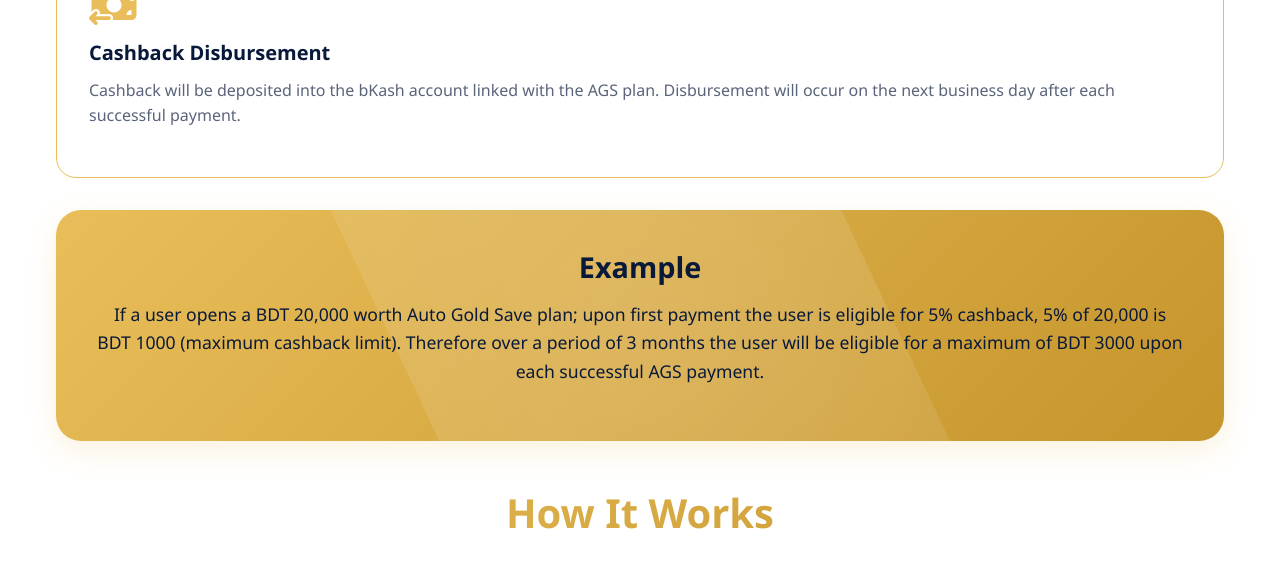
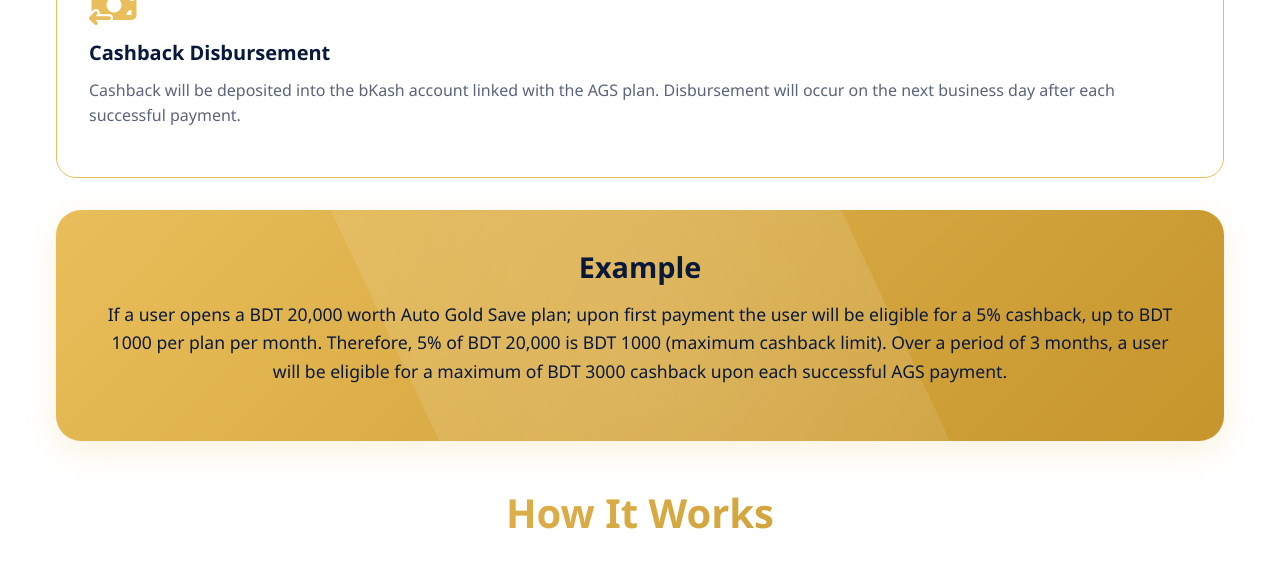
Before and after one commit to raihanmahmudiut/gk-splash, a plain HTML site: page index.html in a window 1280 px wide. Shown: the part 1785-2353 px from the top of the page. Drawn offline with nearby package versions, Linux system fonts and the light colour scheme.

Commit message:
made changes

```diff
--- a/index.html
+++ b/index.html
@@ -29,6 +29,7 @@
     </script>
 
     <!-- External Libraries -->
+    <link rel="icon" href="./icon.png" />
     <link href="https://cdnjs.cloudflare.com/ajax/libs/bootstrap/5.3.0/css/bootstrap.min.css" rel="stylesheet">
     <link rel="stylesheet" href="https://cdnjs.cloudflare.com/ajax/libs/font-awesome/6.5.1/css/all.min.css">
     <script src="https://cdnjs.cloudflare.com/ajax/libs/jquery/3.7.1/jquery.min.js"></script>
@@ -754,7 +755,7 @@
                 <div class="highlight-content">
                     <h3 class="highlight-title lang-content" id="exampleTitle">Example</h3>
                     <p class="highlight-text lang-content" id="exampleText">
-                        If a user opens a BDT 20,000 worth Auto Gold Save plan; upon first payment the user is eligible for 5% cashback, 5% of 20,000 is BDT 1000 (maximum cashback limit). Therefore over a period of 3 months the user will be eligible for a maximum of BDT 3000 upon each successful AGS payment.
+                        If a user opens a BDT 20,000 worth Auto Gold Save plan; upon first payment the user will be eligible for a 5% cashback, up to BDT 1000 per plan per month. Therefore, 5% of BDT 20,000 is BDT 1000 (maximum cashback limit). Over a period of 3 months, a user will be eligible for a maximum of BDT 3000 cashback upon each successful AGS payment.
                     </p>
                 </div>
             </div>
@@ -840,7 +841,7 @@
                 disbursementTitle: 'Cashback Disbursement',
                 disbursementDesc: 'Cashback will be deposited into the bKash account linked with the AGS plan. Disbursement will occur on the next business day after each successful payment.',
                 exampleTitle: 'Example',
-                exampleText: 'If a user opens a BDT 20,000 worth Auto Gold Save plan; upon first payment the user is eligible for 5% cashback, 5% of 20,000 is BDT 1000 (maximum cashback limit). Therefore over a period of 3 months the user will be eligible for a maximum of BDT 3000 upon each successful AGS payment.',
+                exampleText: 'If a user opens a BDT 20,000 worth Auto Gold Save plan; upon first payment the user will be eligible for a 5% cashback, up to BDT 1000 per plan per month. Therefore, 5% of BDT 20,000 is BDT 1000 (maximum cashback limit). Over a period of 3 months, a user will be eligible for a maximum of BDT 3000 cashback upon each successful AGS payment.',
                 faqTitle: 'Frequently Asked Questions',
                 termsTitle: 'Terms & Conditions',
                 ctaImagePath: './CTA-EN.png',
@@ -910,7 +911,7 @@
                 eligibilityTitle: 'যোগ্যতা',
                 eligibilityDesc: '৩রা সেপ্টেম্বর থেকে ৩রা অক্টোবর ২০২৫ পর্যন্ত, গোল্ড কিনেন অ্যাপের সকল গ্রাহক ৩ মাস মেয়াদী অটো গোল্ড সেভ প্ল্যান শুরু করে পেমেন্ট সম্পন্ন করলে, পরবর্তী কার্যদিবসে তাদের লিংক করা বিকাশ অ্যাকাউন্টে ৫% ক্যাশব্যাক উপভোগ করবেন।',
                 cashbackTitle: '৫% ক্যাশব্যাক',
-                cashbackDesc: 'প্রতিটি সফল কিস্তি পরিশোধে ৫% ক্যাশব্যাক প্রতি মাসে, সর্বোচ্চে ১০০০ টাকা পর্যন্ত।',
+                cashbackDesc: 'প্রতিটি সফল পেমেন্ট পরিশোধে ৫% ক্যাশব্যাক প্রতি প্ল্যান প্রতি মাসে, সর্বোচ্চে ১০০০ টাকা পর্যন্ত।',
                 maxCashbackTitle: 'সর্বোচ্চ ক্যাশব্যাক',
                 maxCashbackDesc: 'প্রতিটি প্ল্যানে (৩ মাসব্যাপী) সর্বোচ্চ ৩০০০ টাকা পর্যন্ত ক্যাশব্যাক পাওয়ার সুযোগ।',
                 tenureTitle: 'মেয়াদের শর্ত',
@@ -920,11 +921,11 @@
                 multiplePlansTitle: 'একাধিক প্ল্যান',
                 multiplePlansDesc: 'একজন ব্যবহারকারী একাধিক অটো গোল্ড সেভ (AGS) প্ল্যান খুলতে পারবেন। প্রতিটি প্ল্যান আলাদাভাবে ক্যাশব্যাকের জন্য যোগ্য হবে, মাসিক ১০০০ টাকা সীমা সাপেক্ষে।',
                 paymentFailureTitle: 'পেমেন্ট ব্যর্থ হলে',
-                paymentFailureDesc: 'ক্যাম্পেইন চলাকালীন যদি কোনো প্ল্যানের বিকাশ অটো পেমেন্ট ব্যর্থ হয়, তবে সেই কিস্তির জন্য ক্যাশব্যাক পাওয়া যাবে না।',
+                paymentFailureDesc: 'ক্যাম্পেইন চলাকালীন যদি কোনো প্ল্যানের বিকাশ অটো পেমেন্ট ব্যর্থ হয়, তবে সেই মাসের জন্য ক্যাশব্যাক পাওয়া যাবে না।',
                 disbursementTitle: 'ক্যাশব্যাক প্রদান',
                 disbursementDesc: 'ক্যাশব্যাক ব্যবহারকারীর অটো গোল্ড সেভ (AGS) প্ল্যানের সাথে লিংক করা বিকাশ অ্যাকাউন্টে জমা হবে। প্রতিটি সফল পেমেন্টের পরবর্তী কর্মদিবসে ক্যাশব্যাক প্রদান করা হবে।',
                 exampleTitle: 'উদাহরণ',
-                exampleText: 'যদি কোন গ্রাহক ২০,০০০ টাকার একটি অটো গোল্ড সেভ প্ল্যান শুরু করেন; তাহলে প্রথম সফল পেমেন্টের উপর গ্রাহক ৫% ক্যাশব্যাক পাওয়ার যোগ্য। ২০,০০০ এর ৫% হল ১০০০ টাকা (সর্বোচ্চ ক্যাশব্যাক লিমিট)। অতএব, ৩ মাস ধরে প্রতিটি সফল অটো গোল্ড সেভ পেমেন্টের উপর গ্রাহক সর্বোচ্চ ৩০০০ টাকা পাওয়ার যোগ্য হবেন।',
+                exampleText: 'যদি কোন গ্রাহক ২০,০০০ টাকার একটি অটো গোল্ড সেভ প্ল্যান শুরু করেন; তাহলে প্রথম সফল পেমেন্টের উপর গ্রাহক ৫% ক্যাশব্যাক পাওয়ার যোগ্য, প্রতি প্ল্যান প্রতি মাসে। অতএব, ২০,০০০ টাকার ৫% হল ১০০০ টাকা (সর্বোচ্চ ক্যাশব্যাক লিমিট)। ৩ মাস ধরে প্রতিটি সফল অটো গোল্ড সেভ পেমেন্টের উপর গ্রাহক সর্বোচ্চ ৩০০০ টাকা পাওয়ার যোগ্য হবেন।',
                 faqTitle: 'FAQ',
                 termsTitle: 'নিয়মাবলী ও শর্তাদি',
                 ctaImagePath: './CTA-BN.png',
@@ -974,14 +975,14 @@
                 terms: [
                     'এই ক্যাম্পেইনটি ৩ সেপ্টেম্বর থেকে ৩ অক্টোবর, ২০২৫ পর্যন্ত চলবে।',
                     'অফারটি শুধুমাত্র ৩ মাস মেয়াদের নতুন অটো গোল্ড সেভ (AGS) প্ল্যানের জন্য প্রযোজ্য, যা ক্যাম্পেইন সময়ের মধ্যে খুলে, পেমেন্ট সম্পন্ন করে ক্যাশব্যাক উপভোগ করতে পারবেন গ্রাহক।',
-                    'ক্যাশব্যাক পাবার যোগ্য হতে, গ্রাহকদের ক্যাম্পেইন সময়কালে ৩ মাস মেয়াদী একটি অটো গোল্ড সেভ (AGS) প্ল্যান নির্বাচন এবং সক্রিয় করতে হবে।',
+                    'ক্যাশব্যাক পাবার যোগ্য হতে, গ্রাহকদের ক্যাম্পেইন সময়কালে ৩ মাস মেয়াদী অটো গোল্ড সেভ (AGS) প্ল্যান খুলে, পেমেন্ট সম্পন্ন করতে হবে।',
                     'শুধুমাত্র ক্রয়কৃত গোল্ডের পরিমাণের উপর ক্যাশব্যাক প্রযোজ্য (অন্যান্য চার্জ নয়)।',
                     'যেসব অটো গোল্ড সেভ (AGS) প্ল্যান ক্যাম্পেইন সময়কালে কমপক্ষে একটি সফল পেমেন্ট করেছে, শুধুমাত্র তারাই ক্যাশব্যাকের জন্য যোগ্য হবে।',
-                    'গ্রাহকরা প্রতি AGS কিস্তিতে ৫% ক্যাশব্যাক পাবেন, যা প্রতি প্ল্যানের প্রতি পেমেন্টে মাসিক সর্বোচ্চ ১০০০ টাকা পর্যন্ত সীমিত।',
+                    'গ্রাহকরা ৩ মাসের অটো গোল্ড সেভ পেমেন্ট সম্পন্ন করে ৫% ক্যাশব্যাক পাবেন, যা প্রতি প্ল্যানের প্রতি পেমেন্টে মাসিক সর্বোচ্চ ১০০০ টাকা পর্যন্ত সীমিত।',
                     'যোগ্য অটো গোল্ড সেভ (AGS) প্ল্যানের অধীনে প্রথম সফল পেমেন্টের তারিখ থেকে টানা ৩ মাসের জন্য ক্যাশব্যাক প্রযোজ্য।',
                     'প্রতি প্ল্যানের সর্বোচ্চ ক্যাশব্যাকের সীমা ৩০০০ টাকা (প্রতি মাসে ১০০০ টাকা × ৩ মাস)।',
                     'প্রতিটি সফল পেমেন্টের পরের কর্মদিবসে গ্রাহকের অটো গোল্ড সেভ (AGS) প্ল্যানের সাথে লিংক করা বিকাশ অ্যাকাউন্টে ক্যাশব্যাক জমা হবে।',
-                    'যদি কোন কিস্তি পরিশোধ ব্যর্থ হয় (যেকোনো কারণে, বিকাশ অটো পেমেন্ট ব্যর্থতা সহ), তাহলে সেই মাসের ক্যাশব্যাক প্রদান করা হবে না।',
+                    'যদি কোন পেমেন্ট পরিশোধ ব্যর্থ হয় (যেকোনো কারণে, বিকাশ অটো পেমেন্ট ব্যর্থতা সহ), তাহলে সেই মাসের ক্যাশব্যাক প্রদান করা হবে না।',
                     'গ্রাহকরা একাধিক অটো গোল্ড সেভ (AGS) প্ল্যান খুলতে পারেন এবং প্রতিটিতে ক্যাশব্যাক পেতে পারেন, প্ল্যানের মেয়াদ, মাসিক এবং প্রতি-প্ল্যান ক্যাশব্যাক সীমা সাপেক্ষে।',
                     'এই অফারটি ৩ সেপ্টেম্বর থেকে ৩ অক্টোবর, ২০২৫ -এর আগে খোলা বিদ্যমান অটো গোল্ড সেভ (AGS) প্ল্যানের জন্য প্রযোজ্য নয়।',
                     'গোল্ড কিনেন পূর্ব নোটিশ ছাড়াই যেকোনো সময় এই ক্যাম্পেইন সংশোধন, স্থগিত বা বাতিল করার অধিকার সংরক্ষণ করে।',
```
